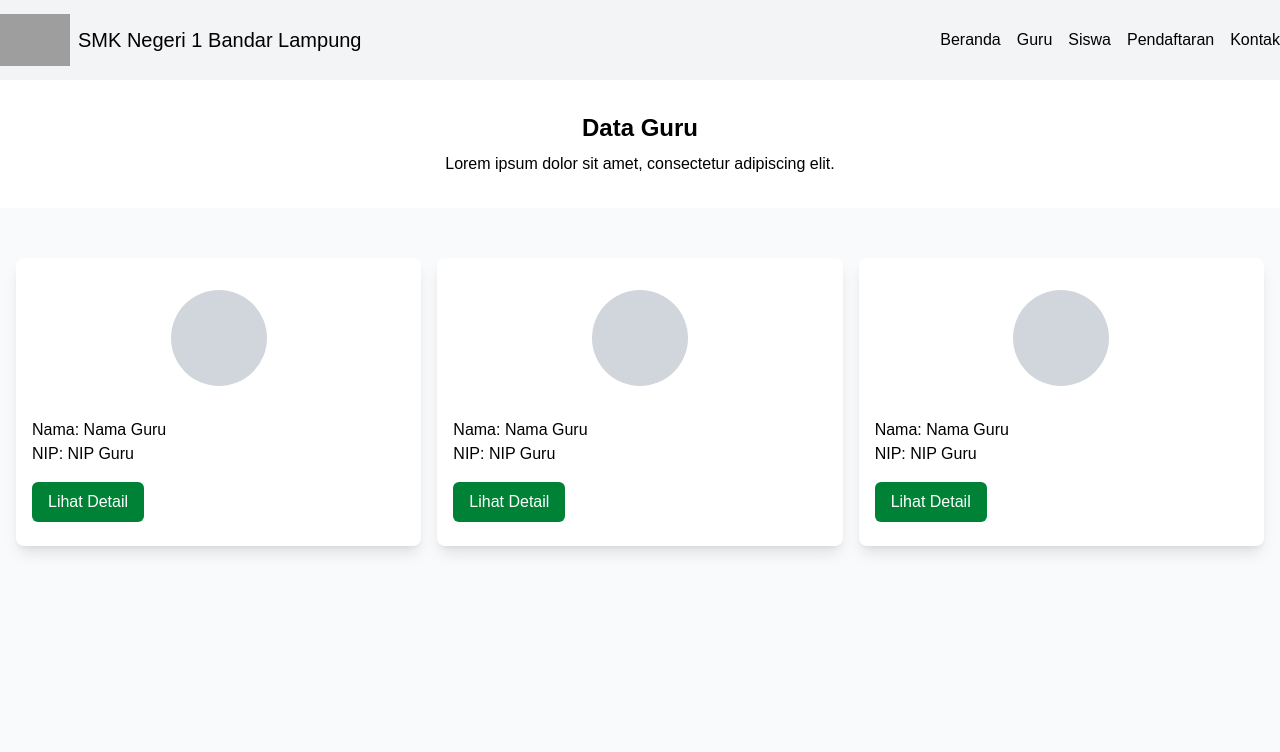
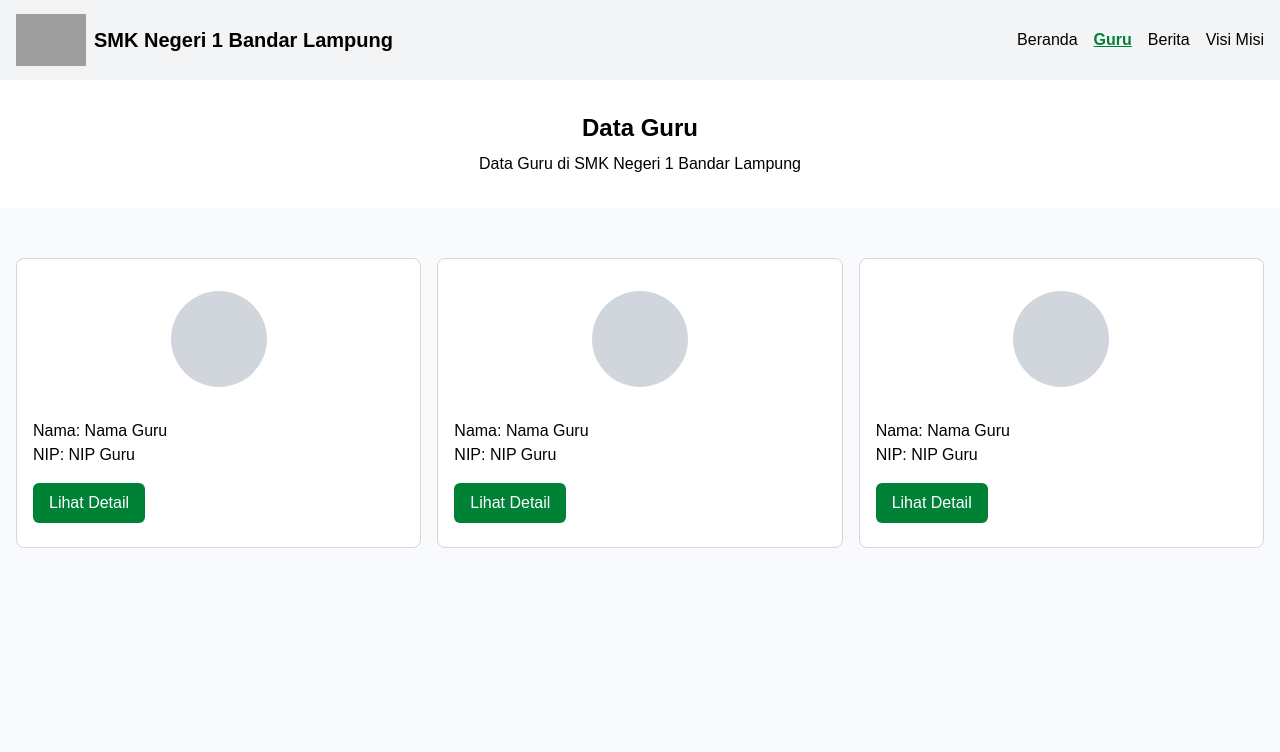
Before and after one commit to zachriek/smkn1-bl, a PHP site: page /data-guru.html in a window 1280 px wide. Shown: the top 752 px of the page. Run offline with PHP 8.4, Linux system fonts and the light colour scheme; grey boxes are pictures that could not be loaded.

Commit message:
update berita and visi misi

```diff
--- a/css/style.css
+++ b/css/style.css
@@ -1,7 +1,3 @@
-html {
-	scroll-behavior: smooth;
-}
-
 body {
 	font-family: 'Poppins', sans-serif;
 	overflow-x: hidden;
--- a/data-guru.html
+++ b/data-guru.html
@@ -8,57 +8,70 @@
 		<title>Data Guru</title>
 	</head>
 	<body class="bg-gray-50">
+		<!-- Header -->
 		<header class="bg-gray-100 h-[80px] flex items-center fixed top-0 left-0 w-full">
-			<div class="container mx-auto flex justify-between items-center">
+			<div class="container mx-auto flex justify-between items-center px-4">
 				<div class="flex items-center gap-2">
 					<img src="./images/logo-smkn1.png" alt="SMK Negeri 1 Bandar Lampung" class="w-[70px]" />
-					<p class="text-xl">SMK Negeri 1 Bandar Lampung</p>
+					<p class="text-xl font-semibold">SMK Negeri 1 Bandar Lampung</p>
 				</div>
-				<nav>
+				<button id="menu-toggle" class="md:hidden text-gray-700 focus:outline-none cursor-pointer">
+					<svg class="w-8 h-8" fill="none" stroke="currentColor" viewBox="0 0 24 24" xmlns="http://www.w3.org/2000/svg">
+						<path stroke-linecap="round" stroke-linejoin="round" stroke-width="2" d="M4 6h16M4 12h16m-7 6h7"></path>
+					</svg>
+				</button>
+				<nav class="hidden md:flex">
 					<ul class="flex space-x-4">
-						<li><a href="#" class="hover:underline">Beranda</a></li>
-						<li><a href="#" class="hover:underline">Guru</a></li>
-						<li><a href="#" class="hover:underline">Siswa</a></li>
-						<li><a href="#" class="hover:underline">Pendaftaran</a></li>
-						<li><a href="#" class="hover:underline">Kontak</a></li>
+						<li><a href="#" class="nav-link transition-all hover:underline hover:text-green-700 cursor-pointer" data-page="Beranda">Beranda</a></li>
+						<li><a href="data-guru.html" class="nav-link transition-all hover:underline hover:text-green-700 cursor-pointer" data-page="Guru">Guru</a></li>
+						<li><a href="berita.html" class="nav-link transition-all hover:underline hover:text-green-700 cursor-pointer" data-page="Berita">Berita</a></li>
+						<li><a href="visi-misi.html" class="nav-link transition-all hover:underline hover:text-green-700 cursor-pointer" data-page="Visi Misi">Visi Misi</a></li>
 					</ul>
 				</nav>
+				<div id="mobile-menu" class="hidden absolute top-[80px] left-0 w-full bg-gray-100 shadow-md md:hidden">
+					<ul class="flex flex-col items-center space-y-4 py-4">
+						<li><a href="#" class="nav-link block w-full text-center py-2 transition-all hover:underline hover:text-green-700 cursor-pointer" data-page="Beranda">Beranda</a></li>
+						<li><a href="data-guru.html" class="nav-link block w-full text-center py-2 transition-all hover:underline hover:text-green-700 cursor-pointer" data-page="Guru">Guru</a></li>
+						<li><a href="berita.html" class="nav-link block w-full text-center py-2 transition-all hover:underline hover:text-green-700 cursor-pointer" data-page="Berita">Berita</a></li>
+						<li><a href="visi-misi.html" class="nav-link block w-full text-center py-2 transition-all hover:underline hover:text-green-700 cursor-pointer" data-page="Visi Misi">Visi Misi</a></li>
+					</ul>
+				</div>
 			</div>
 		</header>
 
 		<!-- Hero Section -->
 		<section class="bg-white text-center py-8 mt-[80px]">
 			<h2 class="text-2xl font-bold">Data Guru</h2>
-			<p class="mt-2">Lorem ipsum dolor sit amet, consectetur adipiscing elit.</p>
+			<p class="mt-2">Data Guru di SMK Negeri 1 Bandar Lampung</p>
 		</section>
 
 		<!-- Teacher Cards -->
 		<section class="min-h-screen mt-[50px]">
 			<div class="container mx-auto grid grid-cols-1 md:grid-cols-2 lg:grid-cols-3 gap-4 px-4">
 				<!-- Repeat this block for each teacher -->
-				<div class="bg-white shadow-lg rounded-lg p-4">
+				<div class="bg-white border border-gray-300 border border-gray-300 rounded-lg p-4">
 					<div class="flex items-center justify-center h-32">
 						<div class="bg-gray-300 w-24 h-24 rounded-full"></div>
 					</div>
-					<h3 class="mt-4">Nama: Nama Guru</h3>
+					<p class="mt-4">Nama: Nama Guru</p>
 					<p>NIP: NIP Guru</p>
 					<a href="#" class="bg-green-700 text-white px-4 py-2 rounded-md inline-block mt-4 mb-2">Lihat Detail</a>
 				</div>
 
-				<div class="bg-white shadow-lg rounded-lg p-4">
+				<div class="bg-white border border-gray-300 border border-gray-300 rounded-lg p-4">
 					<div class="flex items-center justify-center h-32">
 						<div class="bg-gray-300 w-24 h-24 rounded-full"></div>
 					</div>
-					<h3 class="mt-4">Nama: Nama Guru</h3>
+					<p class="mt-4">Nama: Nama Guru</p>
 					<p>NIP: NIP Guru</p>
 					<a href="#" class="bg-green-700 text-white px-4 py-2 rounded-md inline-block mt-4 mb-2">Lihat Detail</a>
 				</div>
 
-				<div class="bg-white shadow-lg rounded-lg p-4">
+				<div class="bg-white border border-gray-300 border border-gray-300 rounded-lg p-4">
 					<div class="flex items-center justify-center h-32">
 						<div class="bg-gray-300 w-24 h-24 rounded-full"></div>
 					</div>
-					<h3 class="mt-4">Nama: Nama Guru</h3>
+					<p class="mt-4">Nama: Nama Guru</p>
 					<p>NIP: NIP Guru</p>
 					<a href="#" class="bg-green-700 text-white px-4 py-2 rounded-md inline-block mt-4 mb-2">Lihat Detail</a>
 				</div>
@@ -81,5 +94,8 @@
 				<p class="py-4">Copyright © SMK Negeri 1 Bandar Lampung</p>
 			</div>
 		</footer>
+
+		<!-- Script -->
+		<script src="./js/script.js"></script>
 	</body>
 </html>
--- /dev/null
+++ b/js/script.js
@@ -0,0 +1,14 @@
+document.getElementById('menu-toggle').addEventListener('click', function () {
+	document.getElementById('mobile-menu').classList.toggle('hidden');
+});
+
+document.addEventListener('DOMContentLoaded', function () {
+	const links = document.querySelectorAll('.nav-link');
+	const currentPath = window.location.pathname;
+
+	links.forEach((link) => {
+		if (currentPath.endsWith(link.getAttribute('href'))) {
+			link.classList.add('text-green-700', 'font-semibold', 'underline');
+		}
+	});
+});
```
Also changed, not shown: berita.html (+104 -0 lines), visi-misi.html (+90 -0 lines).
